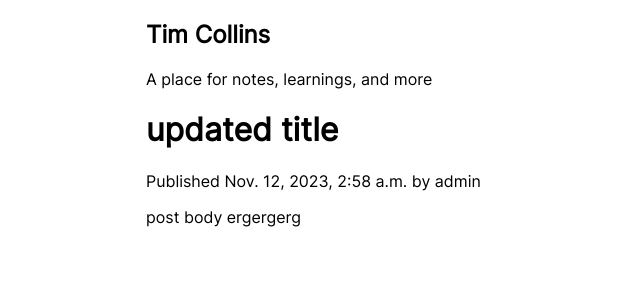
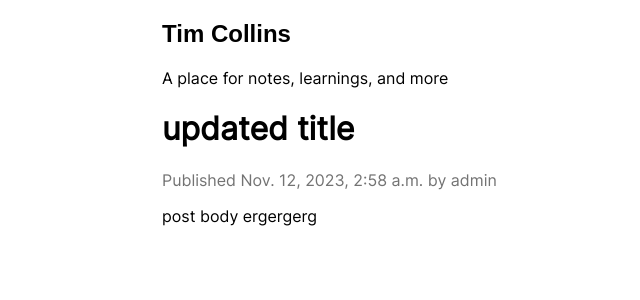
Before and after one commit to zen-forest/DJ4E-blog, a Django app: a page that uses mysite/blog/templates/blog/base.html in a window 1280 px wide. Shown: the top 300 px of the page, without its empty margins (178-818 px from the left). Run offline with Django 4.2, Linux system fonts and the light colour scheme; data comes from the database, SQL or seed files in the repository; both versions use the stored data as it was after the commit; some web fonts are replaced.

Commit message:
further styling

```diff
--- a/mysite/blog/static/css/blog.css
+++ b/mysite/blog/static/css/blog.css
@@ -8,7 +8,7 @@ html {
 }
 
 @font-face {
-  font-family: 'Inter-H1';
+  font-family: 'Bold';
   src: url('/static/fonts/Inter-Bold.ttf') format('truetype');
 }
 
@@ -20,10 +20,17 @@ a {
   color: black;
 }
 
-
+H2 {
+  font-family: 'Bold', sans-serif;
+  font-weight: Bold;
+}
 
 .container {
   margin-left: auto;
   margin-right: auto;
-  width: 50%; /* or any specific width */
+  width: 600px; /* or any specific width */
 }
+
+.date {
+  color: #737373;
+}
--- a/mysite/blog/templates/blog/post/list.html
+++ b/mysite/blog/templates/blog/post/list.html
@@ -12,7 +12,7 @@
     <p class="date">
       Published {{ post.publish }} by {{ post.author }}
     </p>
-    {{ post.body|truncatewords:30|linebreaks }}
+    {{ post.body|truncatewords:36|linebreaks }}
   {% endfor %}
   {% include "pagination.html" with page=page_obj %}
 {% endblock %}
```
Also changed, not shown: mysite/db.sqlite3.
